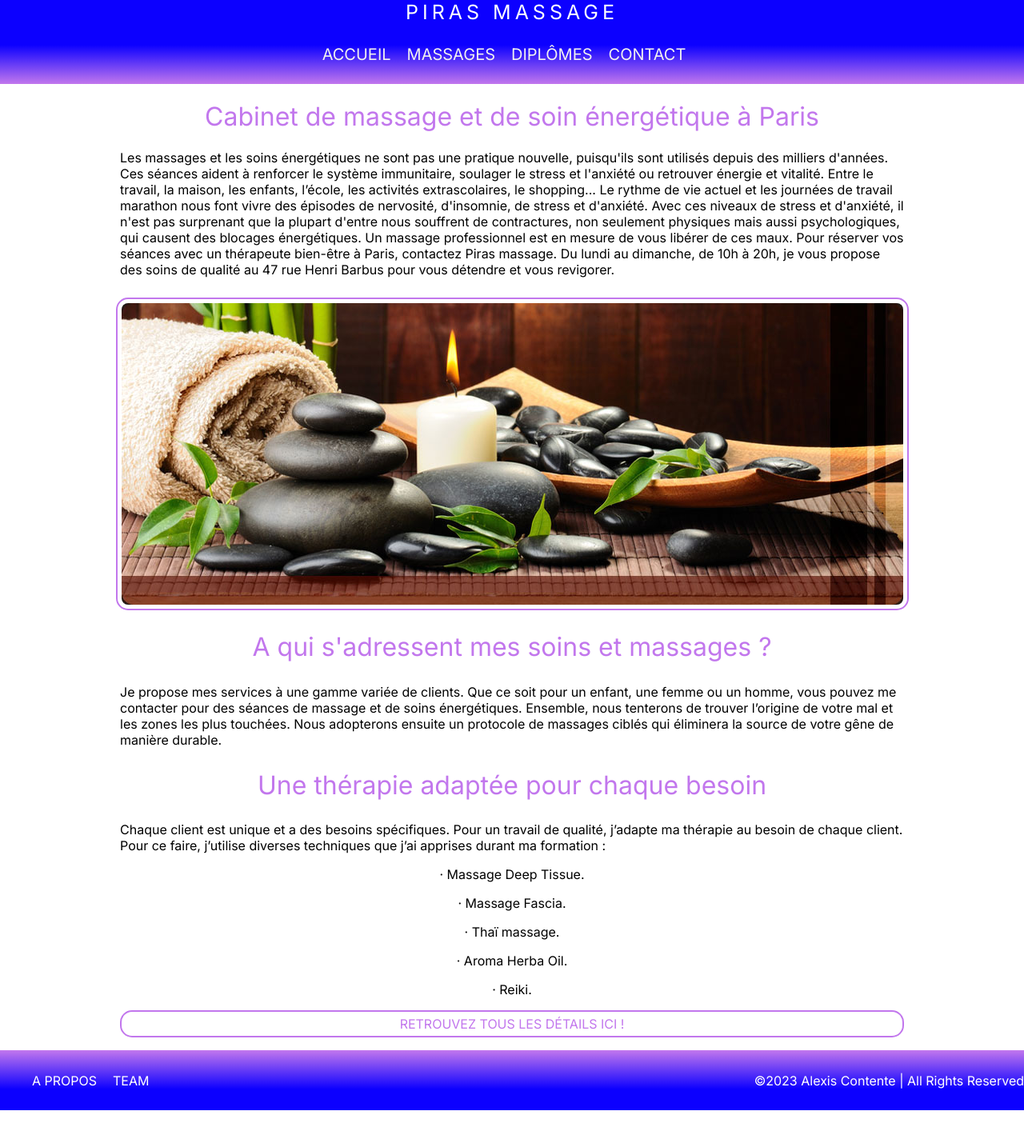
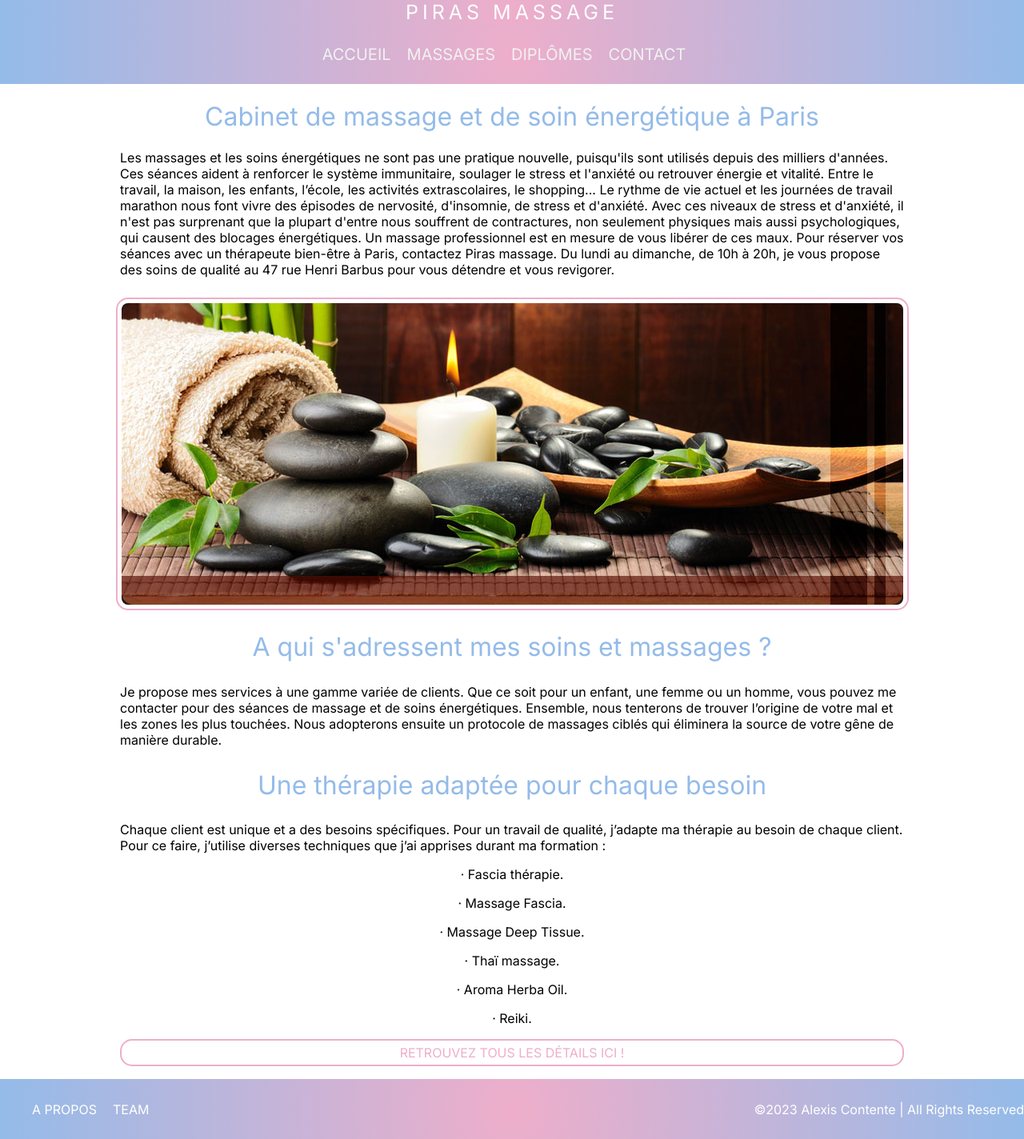
Before and after one commit to Alexis-Contente/piras-massage, a Next.js app: page / in a window 1280 px wide. Shown: the whole page at 80% size. Before the commit the page ends 1388 px from the top, so only its background shows below. Built offline with nearby package versions, Linux system fonts and the light colour scheme.

Commit message:
CSS Responsive in progress

```diff
--- a/src/app/home.css
+++ b/src/app/home.css
@@ -1,5 +1,5 @@
 .title, .title__cibles, .title__prestations {
-    color: rgba(194,119,237,1);
+    color: rgba(148,187,233,1);
     text-align: center;
     font-weight: normal;
     font-size: 2em;
@@ -7,7 +7,7 @@
 
 .btn__prestations {
     text-decoration: none;
-    color: rgba(194,119,237,1);
+    color: rgba(238,174,202,1);
 
 }
 
@@ -21,13 +21,13 @@
     background-color: #fff;
     padding: 5px 0 5px 0;
     border-radius: 15px;
-    border: 2px solid rgba(194,119,237,1);
+    border: 2px solid rgba(238,174,202,1);
     transition: background-color 300ms, color 300ms;
 }
 
 .link__prestations:hover {
     color: #fff;
-    background-color: rgba(194,119,237,1);
+    background-color: rgba(238,174,202,1);
 }
 
 @media screen and (min-width: 900px) {
@@ -42,7 +42,7 @@
         margin-right: auto;
         border-radius: 15px;
         padding: 5px;
-        border: solid rgba(194,119,237,1) 2px;
+        border: solid rgba(238,174,202,1) 2px;
     }
 }
 
--- a/src/app/massages/massagesPage.css
+++ b/src/app/massages/massagesPage.css
@@ -1,5 +1,5 @@
 .title__massages {
-	color: rgba(194,119,237,1);
+	color: rgba(148,187,233,1);
     text-align: center;
     font-weight: normal;
     font-size: 2em;
@@ -8,7 +8,7 @@
 .massage__detail {
 	padding: 7px 21px;
 	margin-bottom: 50px;
-	border: 1px solid rgba(194,119,237,1);
+	border: 1px solid rgba(238,174,202,1);
 	border-radius: 8px;
 }
 .massage__label {
@@ -18,7 +18,7 @@
 }
 
 .massage__label:hover {
-	color: rgba(194,119,237,1);
+	color: rgba(238,174,202,1);
 }
 
 .faq__panel-description {
--- a/src/app/massages/page.tsx
+++ b/src/app/massages/page.tsx
@@ -9,7 +9,7 @@ function MassagesPage() {
                         <div className="massages__body">
 
                             <details aria-expanded="false" className="massage__detail">
-                                <summary className="massage__label">Thérapie Fascia</summary>
+                                <summary className="massage__label">Fascia thérapie</summary>
                                 <div className="faq__panel-body">
                                     <p className="faq__panel-description">Le massage fascia est basé sur une thérapie manuelle qui vise à relâcher les tensions et les douleurs dans les fascias. Il s’agit de tissus conjonctifs qui entourent toutes les structures du corps pour les soutenir, les modeler et les protéger. Dans son état normal, le fascia est détendu et étiré. Cependant, diverses causes telles qu'un traumatisme, une surcharge, une posture incorrecte ou un manque d'activité peuvent rendre le fascia plus rigide et moins souple. Cela est dû à une formation incorrecte du collagène pendant la régénération des tissus, dans laquelle les fibres de collagène se réticulent au lieu d'être parallèles les unes aux autres. J’utilise mes connaissances anatomiques pour concevoir un massage personnalisé qui détecte les blocages et les tensions du visage afin de les libérer et d'améliorer ces tissus en les oxygénant et en les relaxant. Grâce à mes massages, les fascias seront décrispés pour qu’ils retrouvent leur place, leur rythme, et laissent circuler l’énergie.</p>
                                 </div>
--- a/src/app/page.tsx
+++ b/src/app/page.tsx
@@ -23,8 +23,9 @@ function Home() {
                                 <h2 className="title__prestations">Une thérapie adaptée pour chaque besoin</h2>
                                 <p className="text__prestations">Chaque client est unique et a des besoins spécifiques. Pour un travail de qualité, j’adapte ma thérapie au besoin de chaque client. Pour ce faire, j’utilise diverses techniques que j’ai apprises durant ma formation :
                                     <div className="list__prestations">
+                                        <p>· Fascia thérapie.</p>
+                                        <p>· Massage Fascia.</p>
                                         <p>· Massage Deep Tissue.</p>
-                                        <p>· Massage Fascia.</p>
                                         <p>· Thaï massage.</p>
                                         <p>· Aroma Herba Oil.</p>
                                         <p>· Reiki.</p>
--- a/src/components/Footer/footer.css
+++ b/src/components/Footer/footer.css
@@ -37,8 +37,8 @@
 }
 
 footer {
-  background: rgb(12,0,255);
-  background: linear-gradient(0deg, rgba(12,0,255,1) 35%, rgba(194,119,237,1) 100%);
+  background: rgb(238,174,202);
+  background: radial-gradient(circle, rgba(238,174,202,1) 0%, rgba(148,187,233,1) 100%);
   color: white;
 }
 
--- a/src/components/Header/header.css
+++ b/src/components/Header/header.css
@@ -3,7 +3,8 @@
         height: 30px;
         margin: 0;
         font-size: 25px;
-        background-color: rgb(12,0,255);
+        background: rgb(238,174,202);
+        background: radial-gradient(circle, rgba(238,174,202,1) 0%, rgba(148,187,233,1) 100%);
         color: white;
         text-align: center;
         text-transform: uppercase;
--- a/src/components/Navbar/navbar.css
+++ b/src/components/Navbar/navbar.css
@@ -49,8 +49,8 @@
 
 .list {
   list-style-type: none;
-  background: rgb(12,0,255);
-  background: linear-gradient(180deg, rgba(12,0,255,1) 35%, rgba(194,119,237,1) 100%);
+  background: rgb(238,174,202);
+  background: radial-gradient(circle, rgba(238,174,202,1) 0%, rgba(148,187,233,1) 100%);
   text-align: center;
 }
 
```
Also changed, not shown: src/app/degree/degree.css (+21 -6 lines), src/app/degree/page.tsx (+9 -11 lines), src/data/pictures/icons8-flower-50.png (added), src/data/pictures/icons8-flower-64.png (deleted).
